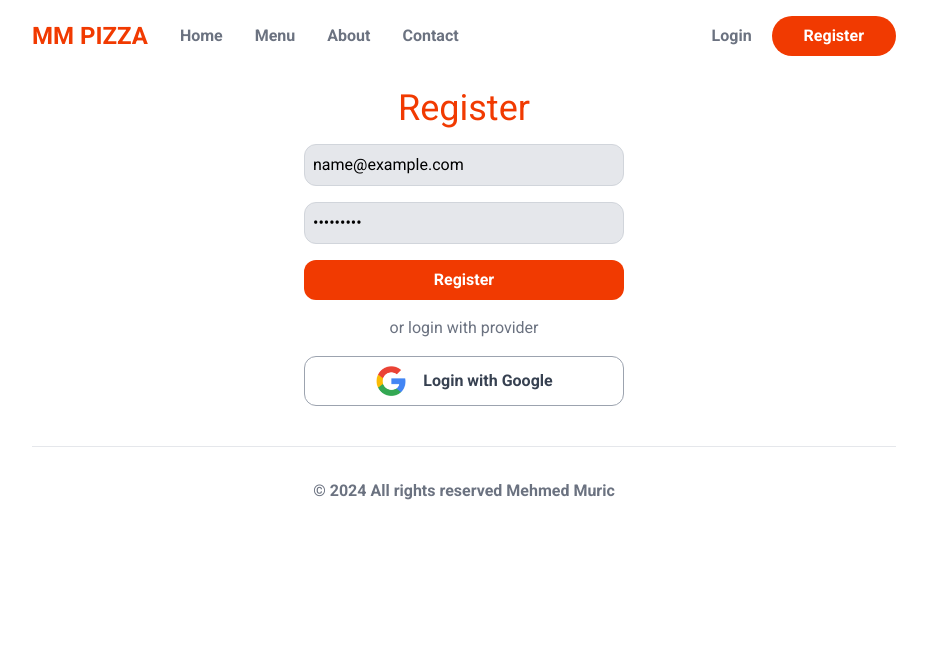
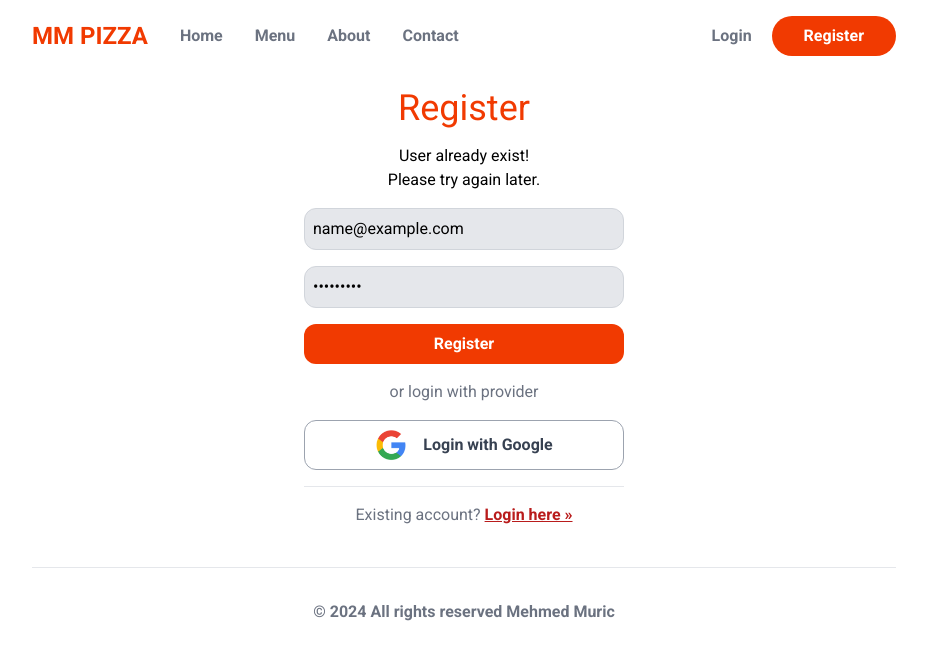
Before and after one commit to mehmedmuric/food-app-ordering, a Next.js app: page /register in a window 1280 px wide. Both pictures are taken after typing "name@example.com", "Sample123" into the empty fields and a click on the button "Register". Shown: the top 660 px of the page, without its empty margins (176-1103 px from the left). Built offline with nearby package versions, Linux system fonts and the light colour scheme; no server answers; the database is empty.

Commit message:
add function for already existing acc

```diff
--- a/jsconfig.json
+++ b/jsconfig.json
@@ -3,6 +3,7 @@
     "baseUrl": ".",
     "include": ["."],
     "paths": {
+      "@/*": ["./src/*"],
       "@/app/*": ["./src/app/*"],
       "@/models/*": ["./src/models/*"],
       "@/components/*": ["./src/components/*"],
--- a/src/app/globals.css
+++ b/src/app/globals.css
@@ -14,6 +14,12 @@ input[type="text"] {
     @apply block w-full my-4 rounded-xl;
 }
 
+input[type="email"]:disabled,
+input[type="password"]:disabled,
+input[type="text"]:disabled {
+    @apply bg-gray-700 cursor-not-allowed;
+}
+
 button{
     @apply w-full block text-gray-700 font-semibold;
     @apply rounded-xl px-6 py-2;
@@ -21,3 +27,7 @@ button{
 button[type="submit"], button.submit{
     @apply bg-primary border-0 text-white;
 }
+
+button[type="submit"]:disabled, button.submit:disabled{
+    @apply cursor-not-allowed bg-red-400;
+}
--- a/src/app/register/page.js
+++ b/src/app/register/page.js
@@ -1,31 +1,59 @@
 'use client'
 
 import Image from "next/image";
+import Link from "next/link";
 import {useState} from "react";
 
 export default function Register() {
     const [email, setEmail] = useState();
     const [password, setPassword] = useState();
-
-    function handleFormSubmit(ev) {
+    const [userCreated, setUserCreated] = useState(false);
+    const [creatingUser, setCreatingUser] = useState(false);
+    const [error, setError] = useState(false)
+    async function handleFormSubmit(ev) {
         ev.preventDefault();
-        fetch('/api/register', {
+        setUserCreated(false);
+        setError(false);
+        setCreatingUser(true);
+        const response = await fetch('/api/register', {
             method: 'POST',
             body: JSON.stringify({email, password}),
             headers: {'Content-Type': 'application/json'},
         });
+        if(response.ok) {
+            setUserCreated(true);
+        }
+        else{
+            setError(true);
+        }
+        setCreatingUser(false);
     }
+
     return(
         <section className="mt-8 mb-10">
           <h1 className="text-center text-primary text-4xl mb-4">Register</h1>
+          {userCreated && (
+            <div className="my-4 text-center">
+                User created. <br/> Now you can {' '}
+                <Link className="text-red-700 font-semibold" href={'/login'}>Login &raquo;</Link>
+            </div>
+          )}
+          {error && (
+            <div className="my-4 text-center">
+                User already exist! <br/>
+                Please try again later.
+            </div>
+          )}
           <form className="block max-w-xs mx-auto" onSubmit={handleFormSubmit}>
             <input type="email" placeholder="email" value={email}
+                disabled={creatingUser}
                 onChange={ev => setEmail(ev.target.value)}
             />
             <input type="password" placeholder="password" value={password}
+                disabled={creatingUser}
                 onChange={ev => setPassword(ev.target.value)}
             />
-            <button type="submit">Register</button>
+            <button type="submit" disabled={creatingUser}>Register</button>
             <div className="my-4 text-center text-gray-500">
                 or login with provider
             </div>
@@ -33,6 +61,10 @@ export default function Register() {
                 <Image src={'/google.png'} alt={''} width={32} height={32}/>
                 Login with Google
             </button>
+            <div className="text-center my-4 text-gray-500 border-t pt-4">
+                Existing account?{' '}
+                <Link className="text-red-700 font-semibold underline" href={'/login'}>Login here &raquo;</Link>
+            </div>
           </form>
         </section>
     );
--- a/tsconfig.json
+++ b/tsconfig.json
@@ -5,6 +5,9 @@
       "dom.iterable",
       "esnext"
     ],
+    "paths": {
+      "@/*": ["./src/*"],
+    },
     "allowJs": true,
     "skipLibCheck": true,
     "strict": false,
```
